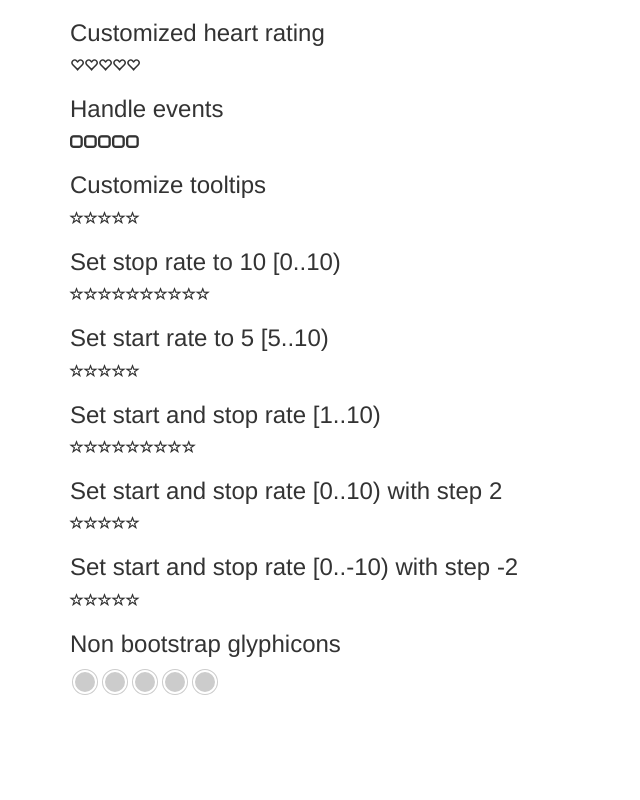
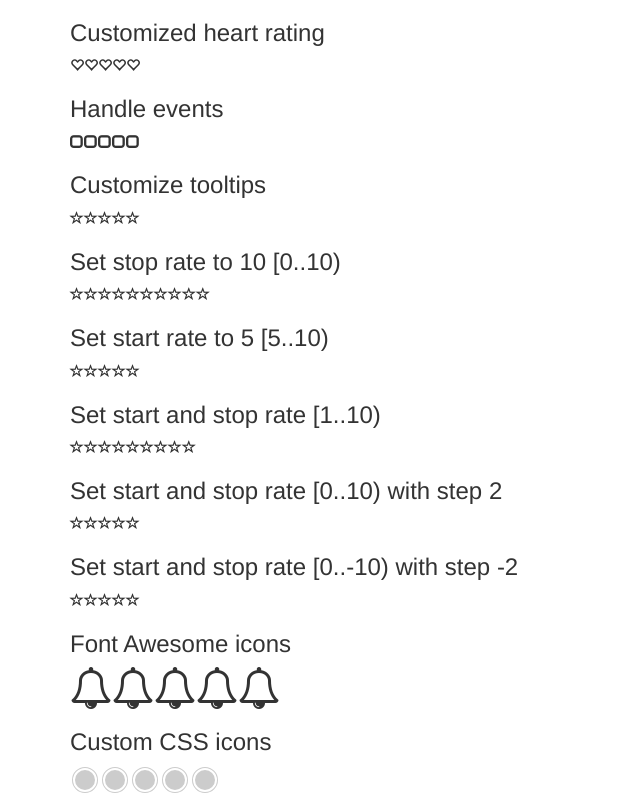
Before and after one commit to dreyescat/bootstrap-rating, a website: page index.html in a window 1280 px wide. Shown: the part 380-1180 px from the top of the page, without its empty margins (0-640 px from the left). Before the commit the page ends 1082 px from the top, so only its background shows below. Drawn offline with nearby package versions, Linux system fonts and the light colour scheme.

Commit message:
Add Font Awesome doc and sample

```diff
--- a/bower.json
+++ b/bower.json
@@ -28,6 +28,7 @@
     "jquery": "~1.11"
   },
   "devDependencies": {
-    "bootstrap": "~3.2.0"
+    "bootstrap": "~3.2.0",
+    "fontawesome": "~4.2.0"
   }
 }
--- a/index.html
+++ b/index.html
@@ -7,7 +7,9 @@
 
     <!-- Bootstrap core CSS -->
     <link href="bower_components/bootstrap/dist/css/bootstrap.css" rel="stylesheet">
-
+    <!-- Font Awesome CSS -->
+    <link href="bower_components/fontawesome/css/font-awesome.css" rel="stylesheet">
+    <!-- Custom CSS -->
     <link href="bootstrap-rating.css" rel="stylesheet">
   </head>
   <body>
@@ -38,7 +40,9 @@
       <input type="hidden" class="rating-tooltip" data-stop="10" data-step="2"/>
       <h3>Set start and stop rate [0..-10) with step -2</h3>
       <input type="hidden" class="rating-tooltip" data-stop="-10" data-step="-2"/>
-      <h3>Non bootstrap glyphicons</h3>
+      <h3>Font Awesome icons</h3>
+      <input type="hidden" class="rating-tooltip" data-filled="fa fa-bell fa-3x" data-empty="fa fa-bell-o fa-3x"/>
+      <h3>Custom CSS icons</h3>
       <input type="hidden" class="rating" data-filled="symbol symbol-filled" data-empty="symbol symbol-empty"/>
     </div>
     <script type="text/javascript" src="bower_components/jquery/dist/jquery.js"></script>
```
Also changed, not shown: README.md.
